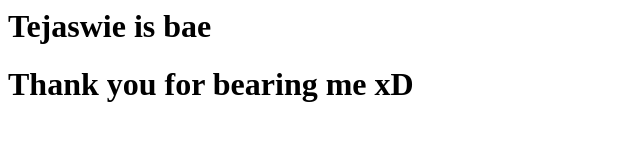
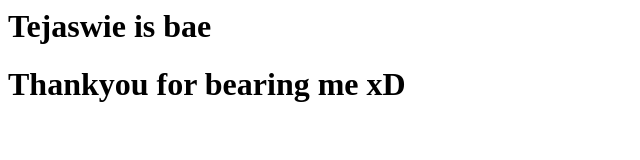
Before and after one commit to Suraj690/test, a plain HTML site: page index.html in a window 1280 px wide. Shown: the whole page, without its empty margins (0-640 px from the left). Drawn offline with Linux system fonts and the light colour scheme.

Commit message:
Update index.html

```diff
--- a/index.html
+++ b/index.html
@@ -5,7 +5,7 @@
 
   <body>
     <h1>Tejaswie is bae</h1>
-    <h1>Thank you for bearing me xD<h1>
+    <h1>Thankyou for bearing me xD<h1>
   </body>
 
   <style>
```
